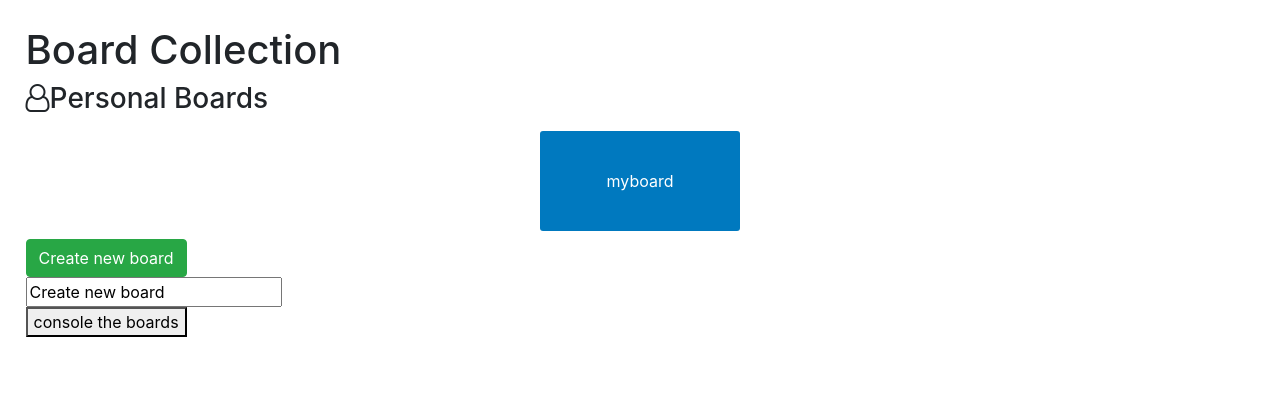
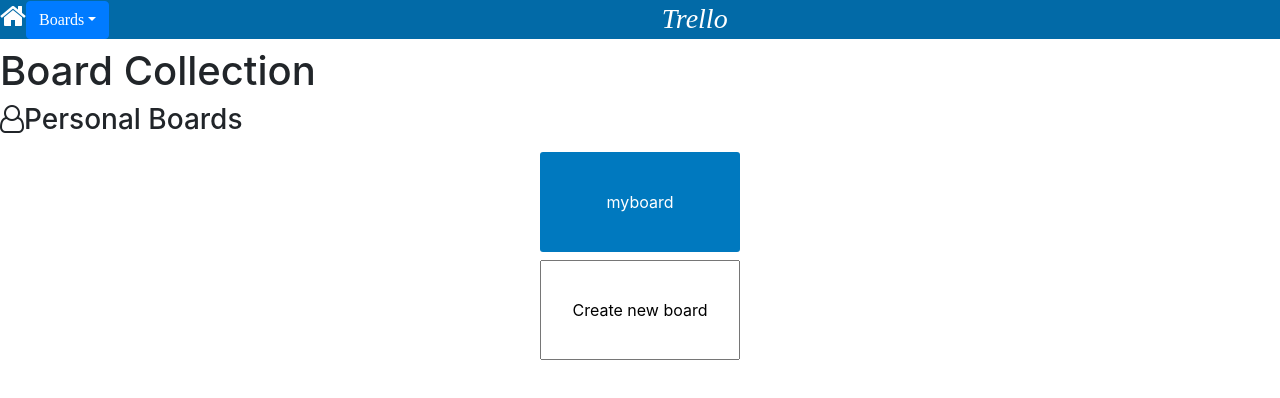
Before and after one commit to Sethuram52001/TrelloClone, a React (Create React App) app: page / in a window 1280 px wide. Shown: the top 398 px of the page. Built offline with nearby package versions, Linux system fonts and the light colour scheme.

Commit message:
Add files via upload

```diff
--- a/src/App.css
+++ b/src/App.css
@@ -8,9 +8,9 @@
 }
 
 .editButton:hover  .hide  {
-    display: inline-block;
+    display: block;
     cursor: pointer;
-    float: right;
+    /*float: right;*/
 }
 
 .renderBoard {
@@ -44,38 +44,13 @@
     border-radius: 3px;
 }
 
-/*
-  height: 280px;
-  width: 280px;
-  background: yellow;
-  padding: 10px;
-  margin: 8px;
-  display: flex;
-  justify-content: center;
-  align-items: center;
-  cursor: pointer;
-  border-radius: 3px;
-  box-shadow: 0 2px 4px grey;
-*/
+.panel-footer {
+  display:flex;
+  flex-wrap:nowrap;
+  align-items:center; /* vertical align */
+}
 
-/*
-  flex: 1;
-  height: 50%;
-  margin: 0 auto;
-  display: flex;
-  flex-direction: row;
-  flex-wrap: wrap;
-  justify-content: center;
-*/
-
-/*.renderForm {
-    display: flex;
-    align-items: center;
-    cursor: pointer;
-    border-radius: 3px;
-    height: 36px;
-    margin-left: 8px;
-    width: 300px;
-    padding-left: 10px;
-    padding-right: 10px;
-}*/
+.panel-footer em {
+  flex-grow:1;       /* take up rest of line */
+  text-align:center; /* centre text in p */
+}
--- a/src/App.js
+++ b/src/App.js
@@ -5,16 +5,25 @@
 import Board from "./components/Board";
 import BoardCollection from "./components/BoardCollection";
 import { BrowserRouter as Router, Switch, Route, Link } from "react-router-dom";
+import Navbar from "./components/Navbar";
+import { connect } from "react-redux";
 
 class App extends Component {
 
   render() {
+
+    const { boards, boardOrder } = this.props;
+
     return (
       <div>
         <Router>
+          <h3 style={{backgroundColor: "#026aa7", color: "white", fontFamily: "cursive"}} class="panel-footer">
+            <Navbar boards={boards} boardOrder={boardOrder} class="fa fa-facebook"></Navbar>
+            <em>Trello</em>
+          </h3>
           <Switch>
             <Route path="/" exact component={BoardCollection} />
-            <Route path="/:boardID" exact component={Board} />
+            <Route path="/:boardID" component={Board} />
           </Switch>
         </Router>
       </div>
@@ -22,12 +31,9 @@
   }
 }
 
-export default App;
+const mapStateToProps = state => ({
+    boards: state.boards,
+    boardOrder: state.boardOrder
+});
 
-/*
-        <div style={{ backgroundColor: "#026aa7", color: "#bcd9ea", fontFamily: "cursive", textAlign: "center"}}> {/*#055a8c 	#026aa7 -apple-system cursive -apple-system,BlinkMacSystemFont,Segoe UI,Roboto,Noto Sans,Ubuntu,Droid Sans,Helvetica Neue,sans-serif*/
- /*         <h2><em>Trello Clone</em></h2>
-        </div>
-        <Board></Board>
-        <BoardCollection></BoardCollection>
-*/
+export default connect(mapStateToProps)(App);
--- a/src/components/AddBoard.js
+++ b/src/components/AddBoard.js
@@ -8,9 +8,11 @@
         title: "Create new board"
     }
 
-    handleAddBoard = () => {
+    handleAddBoard = (e) => {
+        e.preventDefault();
         const title = this.state.title;
         this.props.dispatch(addBoard(title));
+        this.setState({title: "Create new board"})
     }
 
     handleChange = (e) => {
@@ -20,7 +22,33 @@
         })
     }
 
-    createBoard = () => {
+    createBoard = (e) => {
+       // e.preventDefault();
+        return (
+            <form onSubmit={this.handleAddBoard}>
+                <input onChange={this.handleChange} value={this.state.title} type="text" style={{height: "100px", width: "200px", textAlign: "center"}}></input>
+            </form>
+        )
+    }
+
+    render() {
+        return (
+            <div>
+                {this.createBoard()}
+            </div>
+         );
+    }
+}
+
+export default connect()(AddBoard);
+
+/*
+<div onClick={this.handleAddBoard} style={{ divackgroundColor: "#97a0af" }} >Create new board</div>
+*/
+
+
+
+    /*createBoard = () => {
         return (
             <div>
                 <input onSubmit={this.handleAddBoard} onChange={this.handleChange} value={this.state.title}></input>
@@ -28,14 +56,10 @@
         )
     }
 
-    render() {
+    helper = () => {
         return (
-            <div>
-                <button className="btn btn-success" onClick={this.handleAddBoard}>Create new board</button>
-                {this.createBoard()}
-            </div>
-         );
-    }
-}
-
-export default connect()(AddBoard);
+            <form onSubmit={this.handleAddBoard}>
+                <input onChange={this.handleChange} value={this.state.title} type="text"></input>
+            </form>
+        )
+    }*/
--- a/src/components/Board.js
+++ b/src/components/Board.js
@@ -6,6 +6,8 @@
 import { activeBoard } from "../redux/actions";
 import { DragDropContext, Droppable } from "react-beautiful-dnd";
 import store from '../redux/store';
+import { Link } from "react-router-dom";
+import Navbar from "./Navbar";
 
 class Board extends Component {
 
@@ -23,6 +25,11 @@
 
     componentDidUpdate() {
         console.log("active state from board collection: " + store.getState().active);
+        const { boardID } = this.props.match.params;
+        if (this.state.boardID !== boardID) {
+            this.setState({ boardID });
+            this.props.dispatch(activeBoard(boardID));
+        }
     }
 
     onDragEnd = (result) => {
@@ -38,8 +45,9 @@
 
     render() {
 
-        const { lists, cards, boards } = this.props;
+        const { lists, cards, boards, boardOrder } = this.props;
         const boardID = this.state.boardID;
+        //const { boardID } = this.props.match.params;
         console.log(boardID);
         const anotherBoard = boards[boardID];
         console.log(anotherBoard);
@@ -86,7 +94,8 @@
 const mapStateToProps = state => ({
     lists: state.lists,
     cards: state.cards,
-    boards: state.boards
+    boards: state.boards,
+    boardOrder: state.boardOrder
 });
 
 export default connect(mapStateToProps)(Board);
--- a/src/components/BoardCollection.js
+++ b/src/components/BoardCollection.js
@@ -2,6 +2,7 @@
 import AddBoard from "./AddBoard";
 import { connect } from "react-redux";
 import { Link } from "react-router-dom";
+import Navbar from "./Navbar";
 
 class BoardCollection extends Component {
     state = {}
@@ -38,28 +39,21 @@
         )
     }
 
-    /*
-    style={{width: "150px", height: "80px", backgroundColor: "#0079bf", margin: "0 auto", display: "flex", position: "relative", flexDirection: "column"}}
-    */
-
     render() {
 
-        const { boards } = this.props;
+        const { boards, boardOrder } = this.props;
 
         return (
-            <div style={{padding: "2%"}}>
+            <div>
                 <h1>Board Collection</h1>
                 <h3>
                     <i className="fa fa-user-o" ></i>
                     Personal Boards
                 </h3>
-                <div>
-                    <div className="renderBoard" className="board-container">
-                        {this.renderBoards()}
-                    </div>
+                <div className="renderBoard" className="board-container">
+                    {this.renderBoards()}
                     <AddBoard boards={boards}></AddBoard>
                 </div>
-                <button onClick={this.renderBoardsTest}>console the boards</button>
             </div>
         );
     }
--- /dev/null
+++ b/src/components/Navbar.js
@@ -0,0 +1,28 @@
+import React, { Component } from 'react';
+import { Dropdown, DropdownButton, Nav} from "react-bootstrap";
+import { Link } from "react-router-dom";
+
+class Navbar extends Component {
+
+  render() {
+    const { boards, boardOrder } = this.props;
+
+    return (
+      <div>
+        <Link to="/" style={{color: "white", marginLeft: "0"}}><i className="fa fa-home"></i></Link>
+        <DropdownButton id="dropdown-basic-button" title="Boards" style={{display: "inline-block", float: "center"}}>
+          {boardOrder.map((boardID) => {
+            const board = boards[boardID];
+            return(
+              <Dropdown.Item key={boardID}>
+                  <Link to={`/${board.id}`} style={{ textDecoration: "none" }}>{board.title}</Link>
+              </Dropdown.Item>
+            )
+          })}
+        </DropdownButton>
+      </div>
+    );
+  }
+}
+
+export default Navbar;
```
